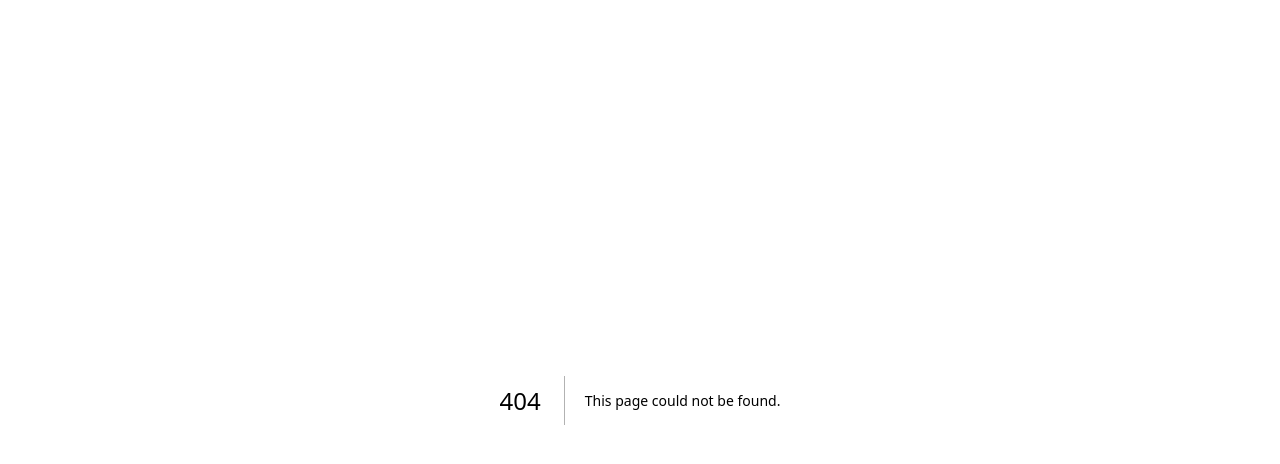
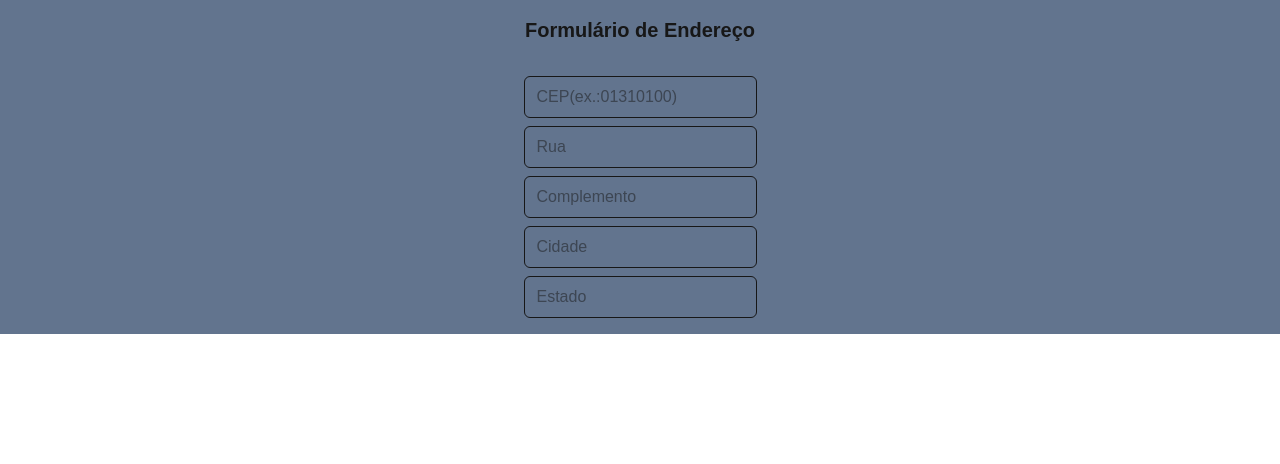
Before and after one commit to luisfelipecarvalho74/react, a Next.js app: page /form in a window 1280 px wide. Before the commit this address had no page. Shown: the top 464 px of the page. Built offline with nearby package versions, Linux system fonts and the light colour scheme.

Commit message:
Formulário de endereço com cep

```diff
--- /dev/null
+++ b/app/form/page.tsx
@@ -0,0 +1,11 @@
+'use client';
+
+import { FormEndereco } from "@/componentes/FormEndereco";
+
+export default function Home() {
+    return(
+        <div>
+            <FormEndereco/>
+        </div>
+    );
+}
--- /dev/null
+++ b/componentes/FormEndereco.tsx
@@ -0,0 +1,64 @@
+import { useState } from "react";
+
+export function FormEndereco() {
+    const [form, setForm] = useState({ cep: "", rua: "", numero: "", bairro: "", cidade: "", estado: "" })
+
+    const inputs = (e: React.ChangeEvent<HTMLInputElement>) => { const { name, value } = e.target;
+    setForm({ ...form, [name]: value}) }
+
+    const [erro, setErro] = useState("");
+
+    const handleCep = async () => {
+        const cepLimpo = form.cep.replace(/\D/g, "");
+
+        setErro("");
+        if (cepLimpo.length !== 8) {
+            return;
+        }
+
+        try {
+            const resposta = await fetch(`https://viacep.com.br/ws/${cepLimpo}/json/`);
+            const dados = await resposta.json();
+
+            if (dados.erro) {
+                setErro("CEP nã encontrado");
+                return;
+            }
+            setForm({
+                ...form,
+                rua: dados.logradouro || "",
+                numero: dados.complemento || "",
+                bairro: dados.bairro || "",
+                cidade: dados.localidade || "",
+                estado: dados.estado || "",
+            });
+        } catch (error) {
+            setErro("Erro ao buscar o CEP")
+        }
+    }
+
+    return (
+        <div className=" text-center flex flex-col gap-4 p-4 bg-slate-500 items-center">
+            <h2 className="text-xl font-bold mb-3">Formulário de Endereço</h2>
+
+            <form className="flex flex-col ap-4">
+                <div className="flex flex-col gap-1">
+                    <label className="text-sm font-medium text-black"></label>
+                    <input type="text" name="cep" value={form.cep} onChange={inputs} onBlur={handleCep} placeholder="CEP(ex.:01310100)"  className=" w-full px-3 py-2 border rounded-md" />
+
+                    <label className="text-sm font-medium text-black"></label>
+                    <input type="text" name="rua" value={form.rua} onChange={inputs} placeholder="Rua" className="w-full px-3 py-2 border rounded-md"/>
+
+                    <label className="text-sm font-medium text-black"></label>
+                    <input type="text" name="numero" value={form.numero} onChange={inputs} placeholder="Complemento" className="w-full px-3 py-2 border rounded-md"/>
+
+                    <label className="text-sm font-medium text-black"></label>
+                    <input type="text" name="cidade" value={form.cidade} onChange={inputs} placeholder="Cidade" className="w-full px-3 py-2 border rounded-md"/>
+
+                    <label className="text-sm font-medium text-black"></label>
+                    <input type="text" name="estado" value={form.estado} onChange={inputs}placeholder="Estado" className="w-full px-3 py-2 border rounded-md"/>
+                </div>
+            </form>
+        </div>
+    );
+}
--- a/componentes/NomeTurma.tsx
+++ b/componentes/NomeTurma.tsx
@@ -2,11 +2,11 @@
 import { useState } from "react";
 
 
-export function NomeTurma( {nome, idade, turma}: any ){
+export function NomeTurma( {cep, rua, bairro, cidade, uf}: any ){
     const [form, setForm] = useState<{ nome: string; idade: string; turma: string }>({ nome: "", idade: "", turma: ""});
 
     return(
-        <div className="flex flex-col gap-3 p-5 bg-slate-400">
+        <div className="flex flex-col items-center gap-3 p-5 bg-slate-400 w-100">
             <h1 className="text-black text-3xl text-center font-bold m-4">Formulário</h1>
             <input className="bg-white text-black"
             value={form.nome}
```
